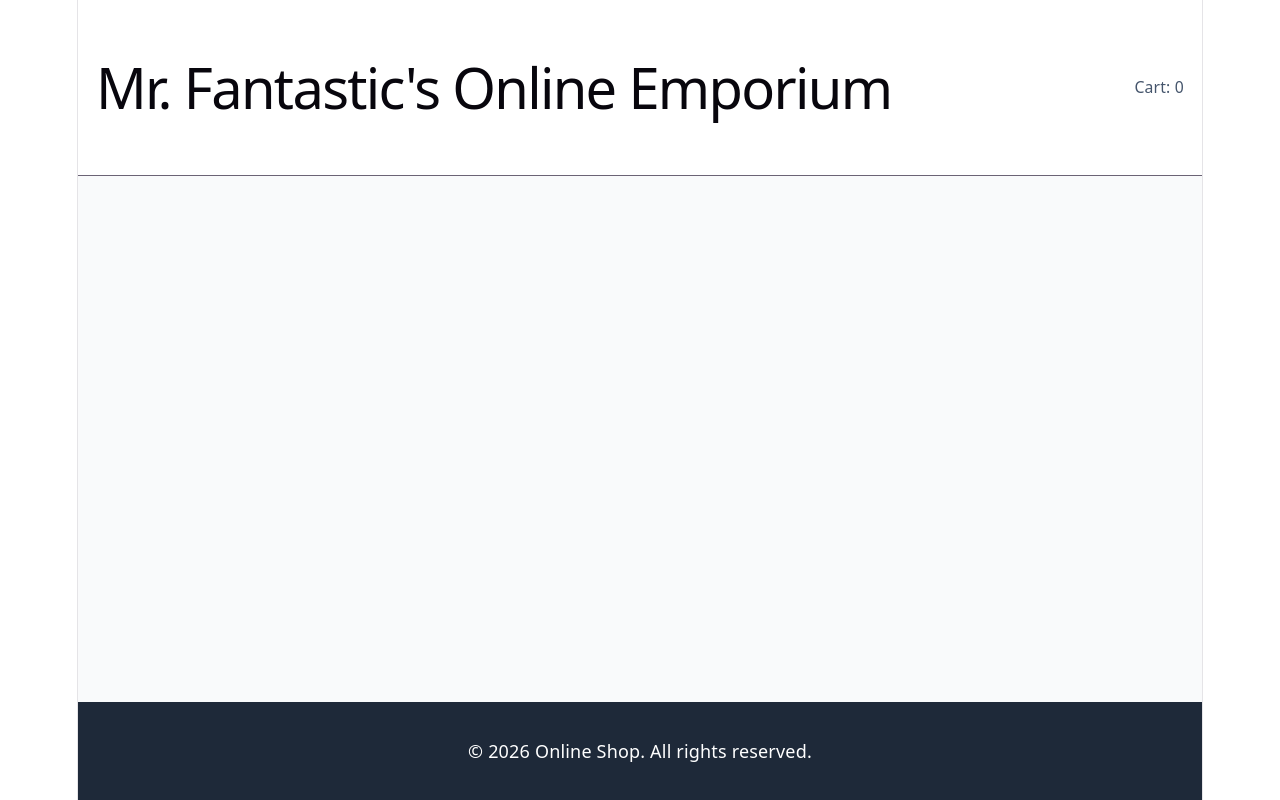
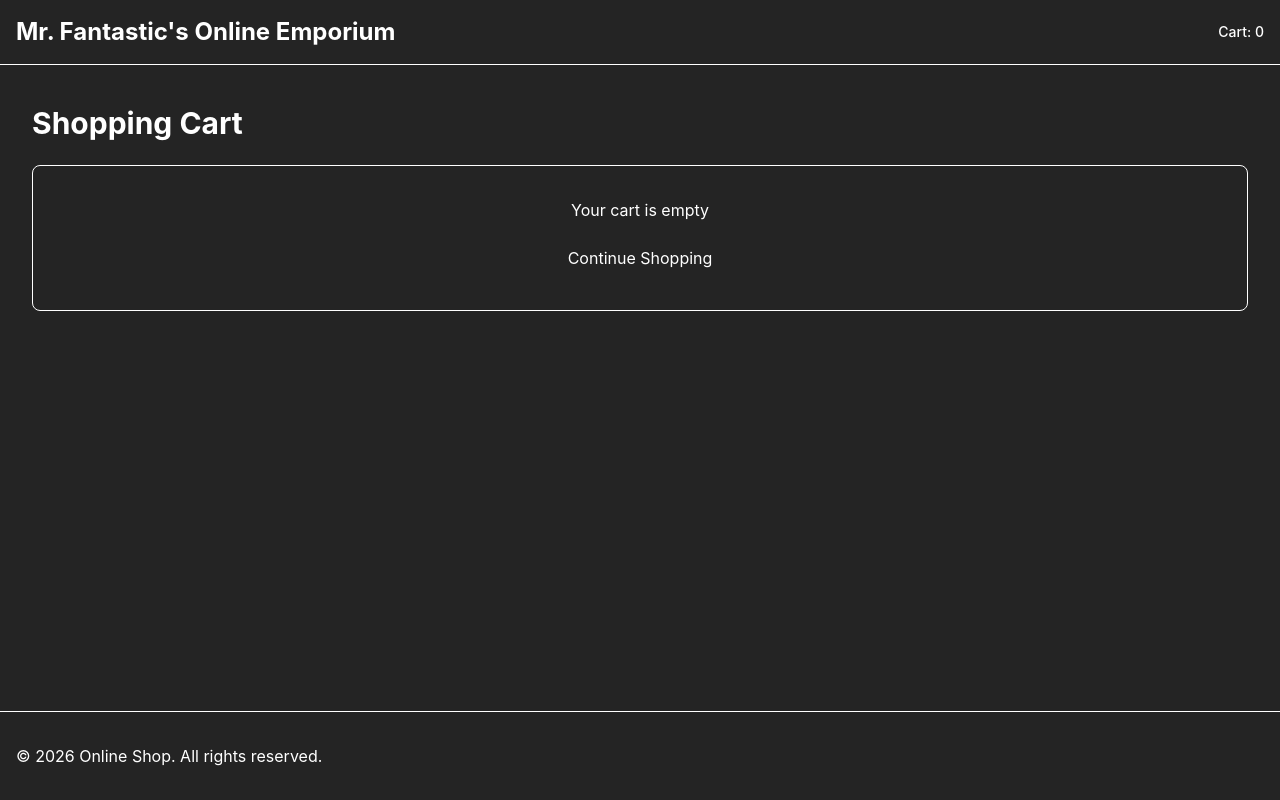
Before and after one commit to NoroffFEU/jsfw-2025-v1-larstp-jsf, a React (Vite) app: page /cart in a window 1280 px wide. Built offline with nearby package versions, Linux system fonts and the light colour scheme.

Commit message:
Created simple cart and checkout page with minimal functionality. Will add functionality next. Fixed tailwind config to actually show correct colours now.

```diff
--- a/src/App.tsx
+++ b/src/App.tsx
@@ -1,45 +1,52 @@
-import { BrowserRouter, Routes, Route } from "react-router-dom";
+import { Routes, Route, useNavigate } from "react-router-dom";
 import { HomePage } from "./pages/HomePage";
 import { ProductDetailPage } from "./pages/ProductDetailPage";
+import { CartPage } from "./pages/CartPage";
+import { CheckoutSuccessPage } from "./pages/CheckoutSuccessPage";
 import { useCart } from "./hooks/useCart";
 import { ToastContainer } from "./components/ui/ToastContainer";
 
 function App() {
+  const navigate = useNavigate();
   const { items } = useCart();
 
   return (
-    <BrowserRouter>
-      <div className="flex flex-col min-h-screen bg-gray-50">
+    <>
+      <div className="flex flex-col min-h-screen bg-dark-bg text-text-primary">
         {/* Header */}
-        <header className="bg-white border-b">
+        <header className="border-b bg-dark-bg border-border-primary">
           <div className="flex items-center justify-between px-4 py-4 mx-auto max-w-7xl">
-            <h1 className="text-2xl font-bold">
+            <h1 className="text-2xl font-bold text-teal-accent">
               Mr. Fantastic's Online Emporium
             </h1>
-            <p className="text-sm font-medium text-slate-600">
+            <button
+              onClick={() => navigate("/cart")}
+              className="text-sm font-medium text-orange-accent hover:text-orange-accent/80"
+            >
               Cart: {items.reduce((total, item) => total + item.quantity, 0)}
-            </p>
+            </button>
           </div>
         </header>
 
         {/* Main stuffs */}
         <main className="grow">
           <Routes>
+            <Route path="/" element={<HomePage />} />
             <Route path="/product/:id" element={<ProductDetailPage />} />
-            <Route path="/" element={<HomePage />} />
-            {/* More routes will go here later i think */}
+            <Route path="/cart" element={<CartPage />} />
+            <Route path="/checkout-success" element={<CheckoutSuccessPage />} />
           </Routes>
         </main>
 
         {/* Footer? */}
-        <footer className="mt-12 text-white bg-gray-800">
+        <footer className="mt-12 border-t text-text-primary bg-bg-tertiary border-border-primary">
           <div className="px-4 py-8 mx-auto max-w-7xl">
             <p>&copy; 2026 Online Shop. All rights reserved.</p>
           </div>
         </footer>
       </div>
       <ToastContainer />
-    </BrowserRouter>
+    </>
   );
 }
 
--- a/src/index.css
+++ b/src/index.css
@@ -1,113 +1,92 @@
 @import "tailwindcss";
 
 :root {
-  --text: #6b6375;
-  --text-h: #08060d;
-  --bg: #fff;
-  --border: #e5e4e7;
-  --code-bg: #f4f3ec;
-  --accent: #aa3bff;
-  --accent-bg: rgba(170, 59, 255, 0.1);
-  --accent-border: rgba(170, 59, 255, 0.5);
-  --social-bg: rgba(244, 243, 236, 0.5);
-  --shadow:
-    rgba(0, 0, 0, 0.1) 0 10px 15px -3px, rgba(0, 0, 0, 0.05) 0 4px 6px -2px;
+  /* ------------------------------------ Backgrounds */
+  --dark-bg: #242424;
+  --card-bg: #2d2d2d;
+  --card-img-bg: #1a1a1a;
+  --input-bg: #2d2d2d;
+  --bg-secondary: #2d2d2d;
+  --bg-tertiary: #1f1f1f;
 
-  --sans: system-ui, "Segoe UI", Roboto, sans-serif;
-  --heading: system-ui, "Segoe UI", Roboto, sans-serif;
-  --mono: ui-monospace, Consolas, monospace;
+  /* -------------------------------- -o-animation: ;Text */
+  --text-primary: #ffffff;
+  --text-secondary: #d1d5db;
+  --text-tertiary: #9ca3af;
 
-  font: 18px/145% var(--sans);
-  letter-spacing: 0.18px;
-  color-scheme: light dark;
-  color: var(--text);
-  background: var(--bg);
-  font-synthesis: none;
-  text-rendering: optimizeLegibility;
-  -webkit-font-smoothing: antialiased;
-  -moz-osx-font-smoothing: grayscale;
+  /* Prevent Tailwind opacity from affecting text colors */
+  --text-primary-rgb: 255, 255, 255;
+  --text-secondary-rgb: 209, 213, 219;
+  --text-tertiary-rgb: 156, 163, 175;
+  --text-muted-rgb: 107, 114, 128;
+  --text-light-rgb: 229, 231, 235;
+  --text-error-rgb: 239, 68, 68;
+  --text-muted: #6b7280;
+  --text-light: #e5e7eb;
+  --text-error: #ef4444;
 
-  @media (max-width: 1024px) {
-    font-size: 16px;
-  }
-}
+  /* ------------------------------------- Borders */
+  --card-border: #3d3d3d;
+  --input-border: #3d3d3d;
+  --border-primary: #3d3d3d;
 
-@media (prefers-color-scheme: dark) {
-  :root {
-    --text: #9ca3af;
-    --text-h: #f3f4f6;
-    --bg: #16171d;
-    --border: #2e303a;
-    --code-bg: #1f2028;
-    --accent: #c084fc;
-    --accent-bg: rgba(192, 132, 252, 0.15);
-    --accent-border: rgba(192, 132, 252, 0.5);
-    --social-bg: rgba(47, 48, 58, 0.5);
-    --shadow:
-      rgba(0, 0, 0, 0.4) 0 10px 15px -3px, rgba(0, 0, 0, 0.25) 0 4px 6px -2px;
-  }
+  /* Prevent Tailwind opacity from affecting border colors */
+  --card-border-rgb: 61, 61, 61;
+  --input-border-rgb: 61, 61, 61;
+  --border-primary-rgb: 61, 61, 61;
 
-  #social .button-icon {
-    filter: invert(1) brightness(2);
-  }
-}
-
-#root {
-  width: 1126px;
-  max-width: 100%;
-  margin: 0 auto;
-  text-align: center;
-  border-inline: 1px solid var(--border);
-  min-height: 100svh;
-  display: flex;
-  flex-direction: column;
-  box-sizing: border-box;
+  /* ------------------------------------- Accents */
+  --teal: #14b8a6;
+  --teal-rgb: 20, 184, 166;
+  --orange: #f97316;
+  --orange-rgb: 249, 115, 22;
+  --input-placeholder: #888888;
 }
 
 body {
   margin: 0;
+  background-color: var(--dark-bg);
+  color: #ffffff;
 }
 
-h1,
-h2 {
-  font-family: var(--heading);
-  font-weight: 500;
-  color: var(--text-h);
+#root {
+  display: flex;
+  flex-direction: column;
+  min-height: 100vh;
+  background-color: var(--dark-bg);
+  color: #ffffff;
 }
 
-h1 {
-  font-size: 56px;
-  letter-spacing: -1.68px;
-  margin: 32px 0;
-  @media (max-width: 1024px) {
-    font-size: 36px;
-    margin: 20px 0;
-  }
-}
-h2 {
-  font-size: 24px;
-  line-height: 118%;
-  letter-spacing: -0.24px;
-  margin: 0 0 8px;
-  @media (max-width: 1024px) {
-    font-size: 20px;
-  }
-}
-p {
-  margin: 0;
+/* ------------------------------------------- Card Styles */
+.card {
+  background-color: var(--card-bg);
+  border-color: var(--card-border);
 }
 
-code,
-.counter {
-  font-family: var(--mono);
-  display: inline-flex;
-  border-radius: 4px;
-  color: var(--text-h);
+.card-img {
+  background-color: var(--card-img-bg);
 }
 
-code {
-  font-size: 15px;
-  line-height: 135%;
-  padding: 4px 8px;
-  background: var(--code-bg);
+/* ------------------------------------------- Input Styles */
+.input-field {
+  background-color: var(--input-bg);
+  border-color: var(--input-border);
+  color: #ffffff;
 }
+
+.input-field::placeholder {
+  color: var(--input-placeholder);
+}
+
+input,
+textarea,
+select {
+  background-color: var(--input-bg) !important;
+  color: rgb(var(--text-primary-rgb)) !important;
+  border-color: rgb(var(--input-border-rgb)) !important;
+}
+
+input::placeholder,
+textarea::placeholder {
+  color: var(--input-placeholder) !important;
+}
--- a/src/main.tsx
+++ b/src/main.tsx
@@ -1,5 +1,6 @@
 import { StrictMode } from "react";
 import { createRoot } from "react-dom/client";
+import { BrowserRouter } from "react-router-dom";
 import "./index.css";
 import App from "./App.tsx";
 import { CartProvider } from "./context/CartProvider";
@@ -7,10 +8,12 @@ import { ToastProvider } from "./context/ToastProvider";
 
 createRoot(document.getElementById("root")!).render(
   <StrictMode>
-    <ToastProvider>
-      <CartProvider>
-        <App />
-      </CartProvider>
-    </ToastProvider>
+    <BrowserRouter>
+      <ToastProvider>
+        <CartProvider>
+          <App />
+        </CartProvider>
+      </ToastProvider>
+    </BrowserRouter>
   </StrictMode>,
 );
--- /dev/null
+++ b/src/pages/CartPage.tsx
@@ -0,0 +1,130 @@
+import { useNavigate } from "react-router-dom";
+import { useCart } from "../hooks/useCart";
+import { useToast } from "../hooks/useToast";
+
+export function CartPage() {
+  const navigate = useNavigate();
+  const { items, removeFromCart, updateQuantity } = useCart();
+  const { addToast } = useToast();
+
+  const total = items.reduce(
+    (sum, item) => sum + item.price * item.quantity,
+    0,
+  );
+
+  const handleRemove = (productId: string, title: string) => {
+    removeFromCart(productId);
+    addToast(`Removed ${title} from cart`, "success");
+  };
+
+  const handleCheckout = () => {
+    navigate("/checkout-success");
+  };
+
+  if (items.length === 0) {
+    return (
+      <div className="px-4 py-10 mx-auto max-w-7xl sm:px-6 lg:px-8">
+        <h1 className="text-3xl font-bold text-text-primary mb-6">
+          Shopping Cart
+        </h1>
+        <div className="p-8 text-center bg-bg-secondary border border-border-primary rounded-lg">
+          <p className="text-text-secondary mb-4">Your cart is empty</p>
+          <button
+            onClick={() => navigate("/")}
+            className="px-4 py-2 bg-teal-accent text-white rounded-lg hover:bg-teal-accent/80"
+          >
+            Continue Shopping
+          </button>
+        </div>
+      </div>
+    );
+  }
+
+  return (
+    <div className="px-4 py-10 mx-auto max-w-7xl sm:px-6 lg:px-8">
+      <h1 className="text-3xl font-bold text-text-primary mb-8">
+        Shopping Cart
+      </h1>
+
+      <div className="space-y-4 mb-8">
+        {items.map((item) => (
+          <div
+            key={item.productId}
+            className="p-4 bg-bg-secondary border border-border-primary rounded-lg flex items-center justify-between gap-4"
+          >
+            <div className="flex-1">
+              <p className="text-text-primary font-semibold mb-2">
+                {item.title}
+              </p>
+              <p className="text-text-secondary">
+                €{item.price.toFixed(2)} each
+              </p>
+            </div>
+
+            <div className="flex items-center gap-2">
+              <button
+                onClick={() =>
+                  updateQuantity(item.productId, item.quantity - 1)
+                }
+                className="px-2 py-1 bg-border-primary text-text-primary rounded hover:bg-border-primary/80"
+              >
+                -
+              </button>
+              <span className="px-4 py-1 bg-card-bg text-text-primary rounded">
+                {item.quantity}
+              </span>
+              <button
+                onClick={() =>
+                  updateQuantity(item.productId, item.quantity + 1)
+                }
+                className="px-2 py-1 bg-border-primary text-text-primary rounded hover:bg-border-primary/80"
+              >
+                +
+              </button>
+            </div>
+
+            <div className="text-right">
+              <p className="text-text-primary font-semibold mb-2">
+                €{(item.price * item.quantity).toFixed(2)}
+              </p>
+              <button
+                onClick={() => handleRemove(item.productId, item.title)}
+                className="px-3 py-1 bg-text-error text-white rounded hover:bg-text-error/80"
+              >
+                Remove
+              </button>
+            </div>
+          </div>
+        ))}
+      </div>
+
+      <div className="bg-bg-secondary border border-border-primary rounded-lg p-6 mb-8">
+        <div className="flex justify-between items-center mb-6">
+          <p className="text-text-secondary">Subtotal:</p>
+          <p className="text-text-primary font-semibold">€{total.toFixed(2)}</p>
+        </div>
+        <div className="border-t border-border-primary pt-4 flex justify-between items-center">
+          <p className="text-text-primary font-bold text-lg">Total:</p>
+          <p className="text-orange-accent font-bold text-lg">
+            €{total.toFixed(2)}
+          </p>
+        </div>
+      </div>
+
+      <div className="flex gap-4">
+        <button
+          onClick={() => navigate("/")}
+          className="flex-1 px-4 py-3 bg-border-primary text-text-primary rounded-lg hover:bg-border-primary/80"
+        >
+          Continue Shopping
+        </button>
+        <button
+          onClick={handleCheckout}
+          className="flex-1 px-4 py-3 bg-orange-accent text-white rounded-lg hover:bg-orange-accent/80 font-semibold"
+        >
+          Checkout
+        </button>
+      </div>
+    </div>
+  );
+}
--- /dev/null
+++ b/src/pages/CheckoutSuccessPage.tsx
@@ -0,0 +1,35 @@
+import { useNavigate } from "react-router-dom";
+import { useEffect } from "react";
+import { useCart } from "../hooks/useCart";
+
+export function CheckoutSuccessPage() {
+  const navigate = useNavigate();
+  const { clearCart } = useCart();
+
+  useEffect(() => {
+    clearCart();
+  }, [clearCart]);
+
+  return (
+    <div className="px-4 py-10 mx-auto max-w-7xl sm:px-6 lg:px-8">
+      <div className="flex flex-col items-center justify-center min-h-96">
+        <div className="text-center space-y-6">
+          <p className="text-6xl">✓</p>
+          <h1 className="text-4xl font-bold text-text-primary">
+            Order Confirmed!
+          </h1>
+          <p className="text-text-secondary text-lg max-w-md">
+            Thank you for your purchase. Your order has been successfully placed
+            and will be processed soon.
+          </p>
+          <button
+            onClick={() => navigate("/")}
+            className="px-6 py-3 bg-teal-accent text-white rounded-lg hover:bg-teal-accent/80 font-semibold inline-block"
+          >
+            Back to Shop
+          </button>
+        </div>
+      </div>
+    </div>
+  );
+}
```
Also changed, not shown: src/components/ui/ProductCard.tsx (+7 -7 lines), src/pages/HomePage.tsx (+10 -8 lines), src/pages/ProductDetailPage.tsx (+22 -18 lines), tailwind.config.js (+26 -1 lines).
